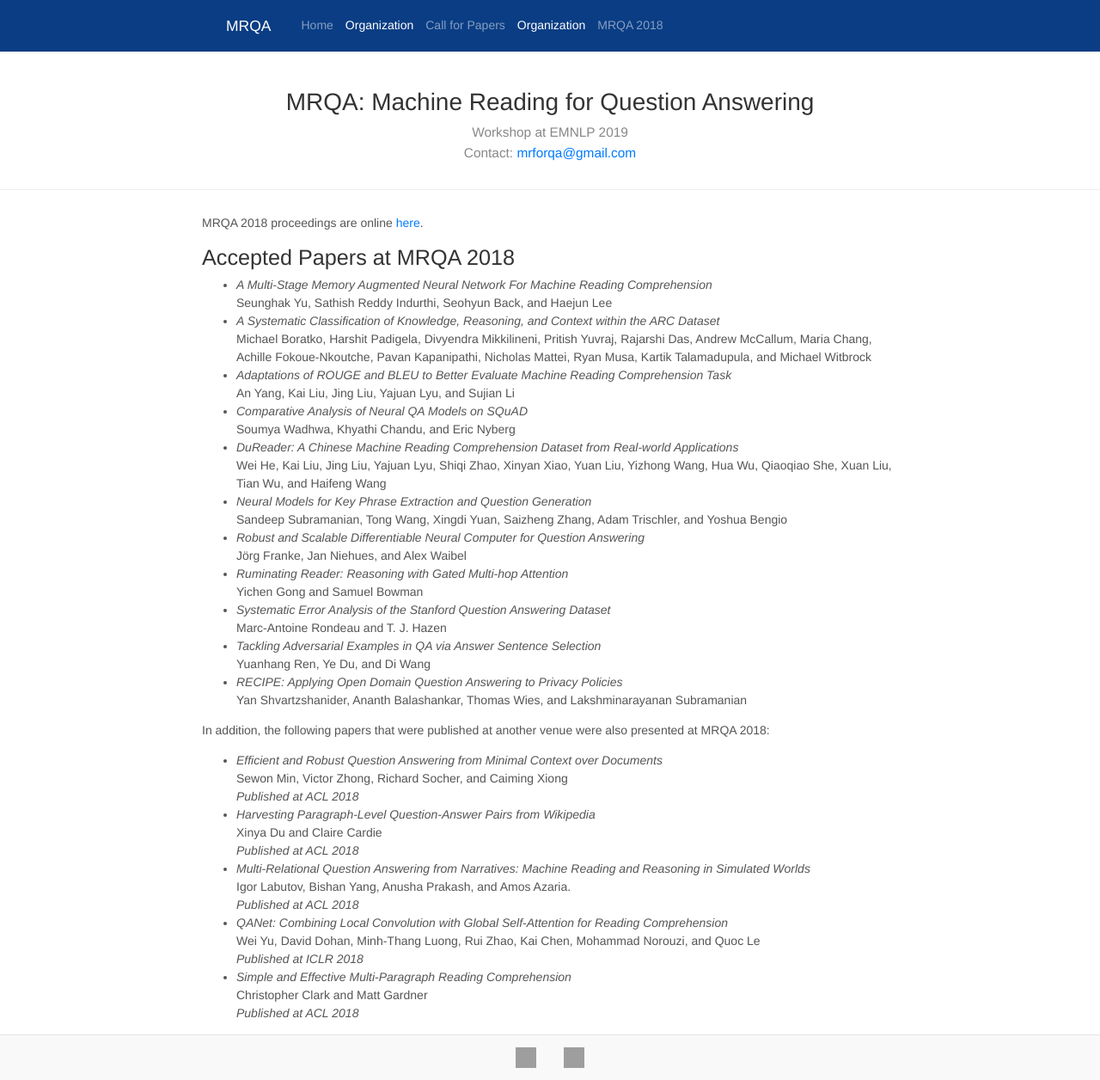
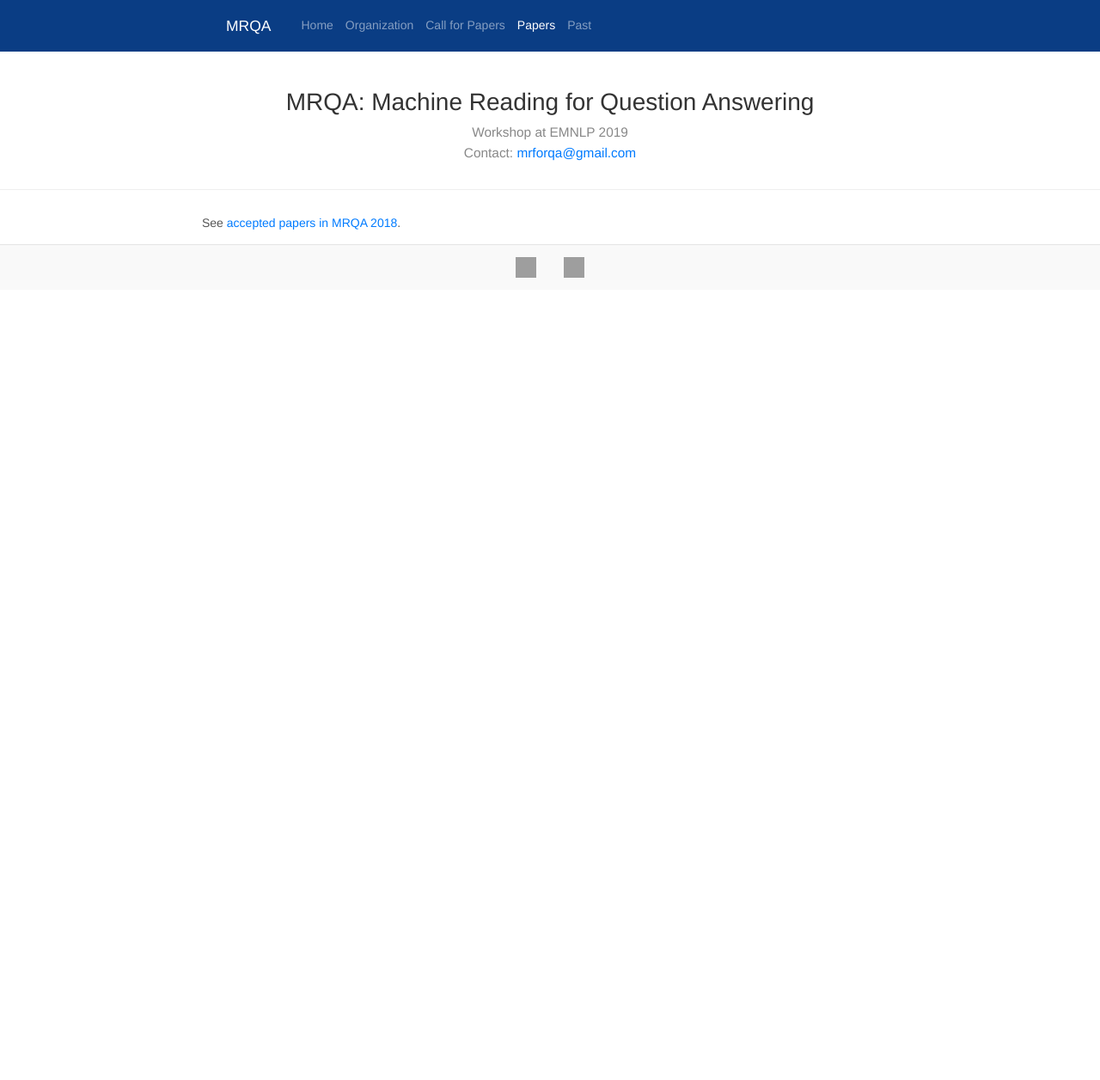
Before and after one commit to mrqa/mrqa.github.io, a Jekyll site: the page built from papers.md, in a window 1280 px wide. Shown: the whole page at 86% size. Built offline with Jekyll 4.4.1, drawn with Linux system fonts in a browser that asks for light colours; nearby versions of some CDN libraries; after the commit the page ends 900 px from its top, so only the background shows below that; grey boxes are pictures that could not be loaded.

Commit message:
moved slides

```diff
--- a/_layouts/main.html
+++ b/_layouts/main.html
@@ -40,7 +40,6 @@
                   <a class="nav-link" href="{{p.url}}">{{p.title}}</a>
                 </li>
               {% endfor %}
-              <li class="nav-item"><a class="nav-link" href="2018">MRQA 2018</a></li>
             </ul>
           </div>
         </nav>
--- a/papers.md
+++ b/papers.md
@@ -1,49 +1,8 @@
 ---
 layout: main
-title: Organization
-order: 4
+title: Papers
+order: 5
 collection: pages_2019
 ---
-MRQA 2018 proceedings are online [here](https://aclanthology.info/volumes/proceedings-of-the-workshop-on-machine-reading-for-question-answering).
 
-## Accepted Papers at MRQA 2018
-* _A Multi-Stage Memory Augmented Neural Network For Machine Reading Comprehension_
-Seunghak Yu, Sathish Reddy Indurthi, Seohyun Back, and Haejun Lee
-* _A Systematic Classification of Knowledge, Reasoning, and Context within the ARC Dataset_
-Michael Boratko, Harshit Padigela, Divyendra Mikkilineni, Pritish Yuvraj, Rajarshi Das, Andrew McCallum, Maria Chang, Achille Fokoue-Nkoutche, Pavan Kapanipathi, Nicholas Mattei, Ryan Musa, Kartik Talamadupula, and Michael Witbrock
-* _Adaptations of ROUGE and BLEU to Better Evaluate Machine Reading Comprehension Task_
-An Yang, Kai Liu, Jing Liu, Yajuan Lyu, and Sujian Li
-* _Comparative Analysis of Neural QA Models on SQuAD_
-Soumya Wadhwa, Khyathi Chandu, and Eric Nyberg
-* _DuReader: A Chinese Machine Reading Comprehension Dataset from Real-world Applications_
-Wei He, Kai Liu, Jing Liu, Yajuan Lyu, Shiqi Zhao, Xinyan Xiao, Yuan Liu, Yizhong Wang, Hua Wu, Qiaoqiao She, Xuan Liu, Tian Wu, and Haifeng Wang
-* _Neural Models for Key Phrase Extraction and Question Generation_
-Sandeep Subramanian, Tong Wang, Xingdi Yuan, Saizheng Zhang, Adam Trischler, and Yoshua Bengio
-* _Robust and Scalable Differentiable Neural Computer for Question Answering_
-Jörg Franke, Jan Niehues, and Alex Waibel
-* _Ruminating Reader: Reasoning with Gated Multi-hop Attention_
-Yichen Gong and Samuel Bowman
-* _Systematic Error Analysis of the Stanford Question Answering Dataset_
-Marc-Antoine Rondeau and T. J. Hazen
-* _Tackling Adversarial Examples in QA via Answer Sentence Selection_
-Yuanhang Ren, Ye Du, and Di Wang
-* _RECIPE: Applying Open Domain Question Answering to Privacy Policies_
-Yan Shvartzshanider, Ananth Balashankar, Thomas Wies, and Lakshminarayanan Subramanian
-
-In addition, the following papers that were published at another venue were also presented at MRQA 2018:
-* _Efficient and Robust Question Answering from Minimal Context over Documents_
-Sewon Min, Victor Zhong, Richard Socher, and Caiming Xiong
-_Published at ACL 2018_
-* _Harvesting Paragraph-Level Question-Answer Pairs from Wikipedia_
-Xinya Du and Claire Cardie
-_Published at ACL 2018_
-* _Multi-Relational Question Answering from Narratives:
-Machine Reading and Reasoning in Simulated Worlds_
-Igor Labutov, Bishan Yang, Anusha Prakash, and Amos Azaria.
-_Published at ACL 2018_
-* _QANet: Combining Local Convolution with Global Self-Attention for Reading Comprehension_
-Wei Yu, David Dohan, Minh-Thang Luong, Rui Zhao, Kai Chen, Mohammad Norouzi, and Quoc Le
-_Published at ICLR 2018_
-* _Simple and Effective Multi-Paragraph Reading Comprehension_
-Christopher Clark and Matt Gardner
-_Published at ACL 2018_
+See [accepted papers in MRQA 2018](2018/papers).
```
Also changed, not shown: past.md (added, +8 -0 lines).
